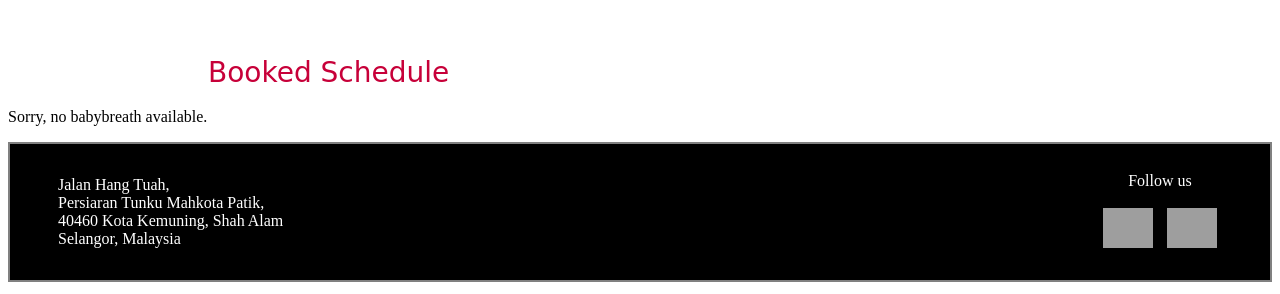
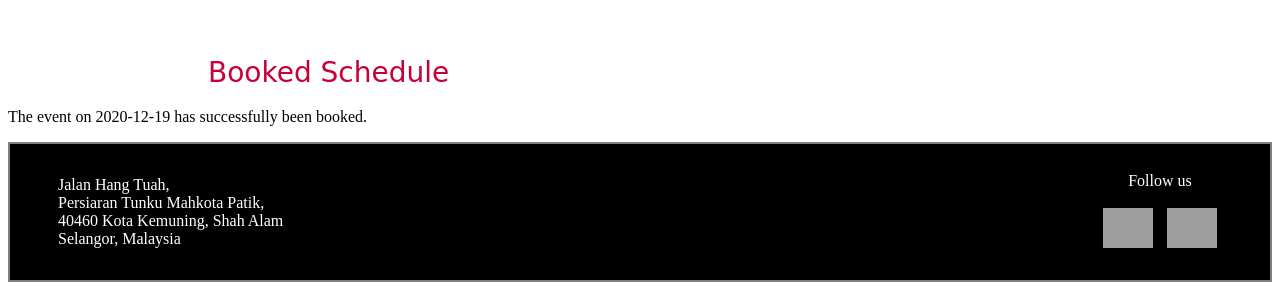
Before and after one commit to aidilfahmiey/Case_Study, a PHP site: page /CheckSchedule.php in a window 1280 px wide; the page is wider, and only the part inside the window is pictured. Shown: the part 506-800 px from the top of that part. Run offline with PHP 8.4, Linux system fonts and the light colour scheme; grey boxes are pictures that could not be loaded.

Commit message:
Function searching updated

```diff
--- a/CheckSchedule.php
+++ b/CheckSchedule.php
@@ -1,6 +1,16 @@
 <?php
-$flowers = array('tulips', 'roses', 'daffodils', 'orchids', 'daisies');
-$flowers[]='irises';
+$userdata = array(
+    "ufname"=>array ("Aidil","Sabrina","Khairul","Aiman"),
+    "ulname"=>array ("Fahmiey","Fasha","Nazreen","Hakim"),
+    "uemail"=>array ("aidil@gmail.com","sabrina24@gmail.com","nazreenx99@gmail.com","aiman_hkm@gmail.com"),
+    "upnum"=>array ("0194194420","0163069986","01115437789","0195489421"),
+    "udate"=>array ("2020-11-20","2020-12-19","2021-01-06","2020-12-01"),
+    "uic"=>array (991004095159,990225055658, 960915037865,890606093182),
+    "ustime"=>array ("08:00","09:30","11:00","08:30"),
+    "uetime"=>array ("15:00","16:30","17:00","13:30"),
+    "upax"=>array (100,250,80,400)
+);
+$userdata[]='irises';
 ?>
 <!doctype html>
 <html>
@@ -38,11 +48,11 @@ $flowers[]='irises';
         <h1 class="checkTitle">Booked Schedule</h1>
 
         <?php
-        $order = 'babybreath';
-        if (in_array($order,$flowers)){
-            echo "<p>Yes, $order are in stock.</p>";
+        $udate = "2020-12-19";
+        if (array($udate,$userdata)){
+            echo "<p>The event on $udate has successfully been booked.</p>";
         } else {
-            echo "<p>Sorry, no $order available.</p>";
+            echo "<p>There is no event booked on $udate .</p>";
         }
 
         ?>
```
